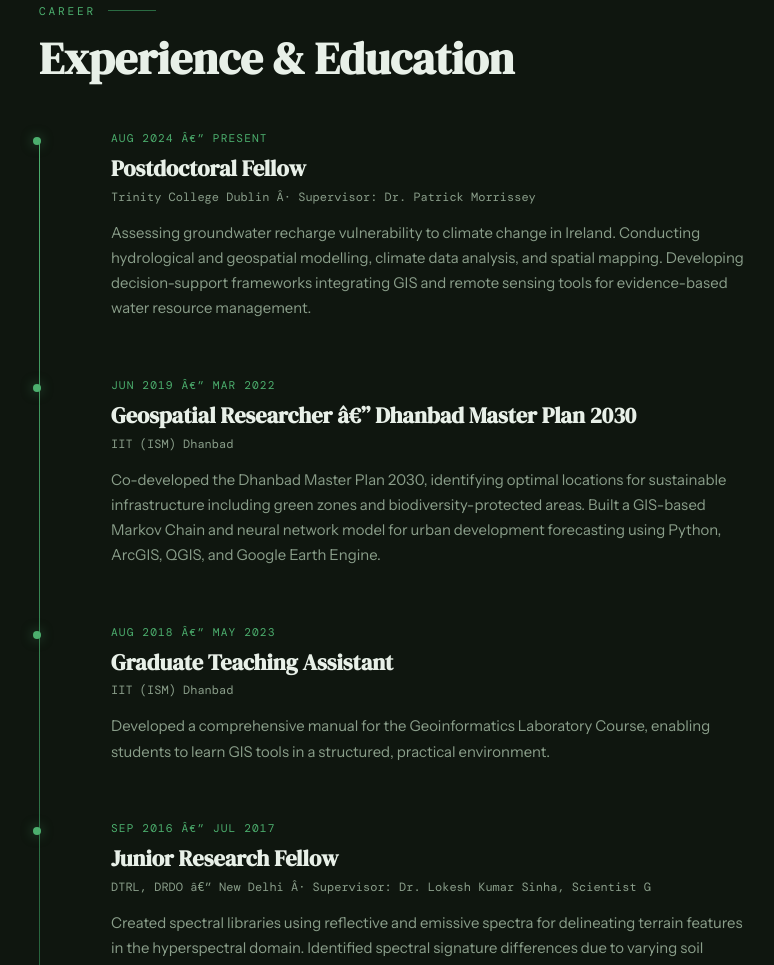
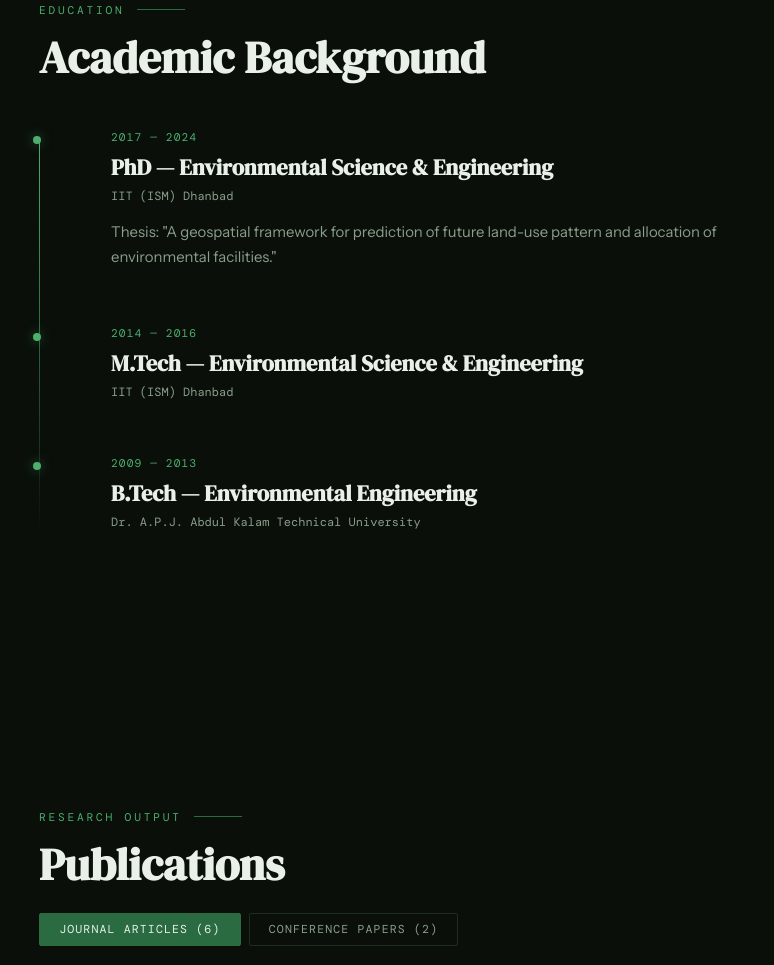
Before and after one commit to viveksinghenv/viveksinghenv.github.io, a plain HTML site: page index.html in a window 1280 px wide. Shown: the part 3118-4083 px from the top of the page, without its empty margins (57-831 px from the left). Drawn offline with nearby package versions, Linux system fonts and the light colour scheme.

Commit message:
Refactor experience section to education section

```diff
--- a/index.html
+++ b/index.html
@@ -259,67 +259,38 @@
     </div>
   </div>
 </section>
+<section id="education">
+  <div class="section-label">Education</div>
+  <h2>Academic Background</h2>
+  <div class="timeline">
 
-<section id="experience">
-  <div class="section-label">Career</div>
-  <h2>Experience &amp; Education</h2>
-  <div class="timeline">
     <div class="timeline-item fade-in">
       <div class="timeline-dot"></div>
-      <div class="timeline-date">Aug 2024 â€” Present</div>
-      <h3>Postdoctoral Fellow</h3>
-      <div class="timeline-org">Trinity College Dublin Â· Supervisor: Dr. Patrick Morrissey</div>
-      <p class="timeline-desc">Assessing groundwater recharge vulnerability to climate change in Ireland. Conducting hydrological and geospatial modelling, climate data analysis, and spatial mapping. Developing decision-support frameworks integrating GIS and remote sensing tools for evidence-based water resource management.</p>
+      <div class="timeline-date">2017 — 2024</div>
+      <h3>PhD — Environmental Science & Engineering</h3>
+      <div class="timeline-org">IIT (ISM) Dhanbad</div>
+      <p class="timeline-desc">
+        Thesis: "A geospatial framework for prediction of future land-use pattern and allocation of environmental facilities."
+      </p>
     </div>
+
     <div class="timeline-item fade-in">
       <div class="timeline-dot"></div>
-      <div class="timeline-date">Jun 2019 â€” Mar 2022</div>
-      <h3>Geospatial Researcher â€” Dhanbad Master Plan 2030</h3>
+      <div class="timeline-date">2014 — 2016</div>
+      <h3>M.Tech — Environmental Science & Engineering</h3>
       <div class="timeline-org">IIT (ISM) Dhanbad</div>
-      <p class="timeline-desc">Co-developed the Dhanbad Master Plan 2030, identifying optimal locations for sustainable infrastructure including green zones and biodiversity-protected areas. Built a GIS-based Markov Chain and neural network model for urban development forecasting using Python, ArcGIS, QGIS, and Google Earth Engine.</p>
     </div>
+
     <div class="timeline-item fade-in">
       <div class="timeline-dot"></div>
-      <div class="timeline-date">Aug 2018 â€” May 2023</div>
-      <h3>Graduate Teaching Assistant</h3>
-      <div class="timeline-org">IIT (ISM) Dhanbad</div>
-      <p class="timeline-desc">Developed a comprehensive manual for the Geoinformatics Laboratory Course, enabling students to learn GIS tools in a structured, practical environment.</p>
+      <div class="timeline-date">2009 — 2013</div>
+      <h3>B.Tech — Environmental Engineering</h3>
+      <div class="timeline-org">Dr. A.P.J. Abdul Kalam Technical University</div>
     </div>
-    <div class="timeline-item fade-in">
-      <div class="timeline-dot"></div>
-      <div class="timeline-date">Sep 2016 â€” Jul 2017</div>
-      <h3>Junior Research Fellow</h3>
-      <div class="timeline-org">DTRL, DRDO â€” New Delhi Â· Supervisor: Dr. Lokesh Kumar Sinha, Scientist G</div>
-      <p class="timeline-desc">Created spectral libraries using reflective and emissive spectra for delineating terrain features in the hyperspectral domain. Identified spectral signature differences due to varying soil moisture using MATLAB; built spectral libraries of built-in features from Udaipur and Almora Districts.</p>
-    </div>
-    <div class="timeline-item fade-in">
-      <div class="timeline-dot"></div>
-      <div class="timeline-date">Sep 2013 â€” May 2014</div>
-      <h3>ETP Incharge</h3>
-      <div class="timeline-org">Tirubala Export, Kanpur Dehat, India</div>
-      <p class="timeline-desc">Monitoring, operations, and handling of Zero Liquid Discharge plant.</p>
-    </div>
-    <div class="timeline-item fade-in">
-      <div class="timeline-dot"></div>
-      <div class="timeline-date">2017 â€” 2024</div>
-      <h3>PhD â€” Environmental Science &amp; Engineering</h3>
-      <div class="timeline-org">IIT (ISM) Dhanbad Â· Supervisor: Prof. Sukha Ranjan Samadder</div>
-      <p class="timeline-desc">Thesis: "A geospatial framework for prediction of future land-use pattern and allocation of different environmental facilities: A case study of Dhanbad, India."</p>
-    </div>
-    <div class="timeline-item fade-in">
-      <div class="timeline-dot"></div>
-      <div class="timeline-date">2014 â€” 2016</div>
-      <h3>M.Tech â€” Environmental Science &amp; Engineering</h3>
-      <div class="timeline-org">IIT (ISM) Dhanbad Â· 77.5%</div>
-    </div>
-    <div class="timeline-item fade-in">
-      <div class="timeline-dot"></div>
-      <div class="timeline-date">2009 â€” 2013</div>
-      <h3>B.Tech â€” Environmental Engineering</h3>
-      <div class="timeline-org">Dr. A.P.J. Abdul Kalam Technical University, Lucknow Â· 65.1%</div>
-    </div>
+
   </div>
 </section>
+
 
 <section id="publications">
   <div class="section-label">Research Output</div>
```
